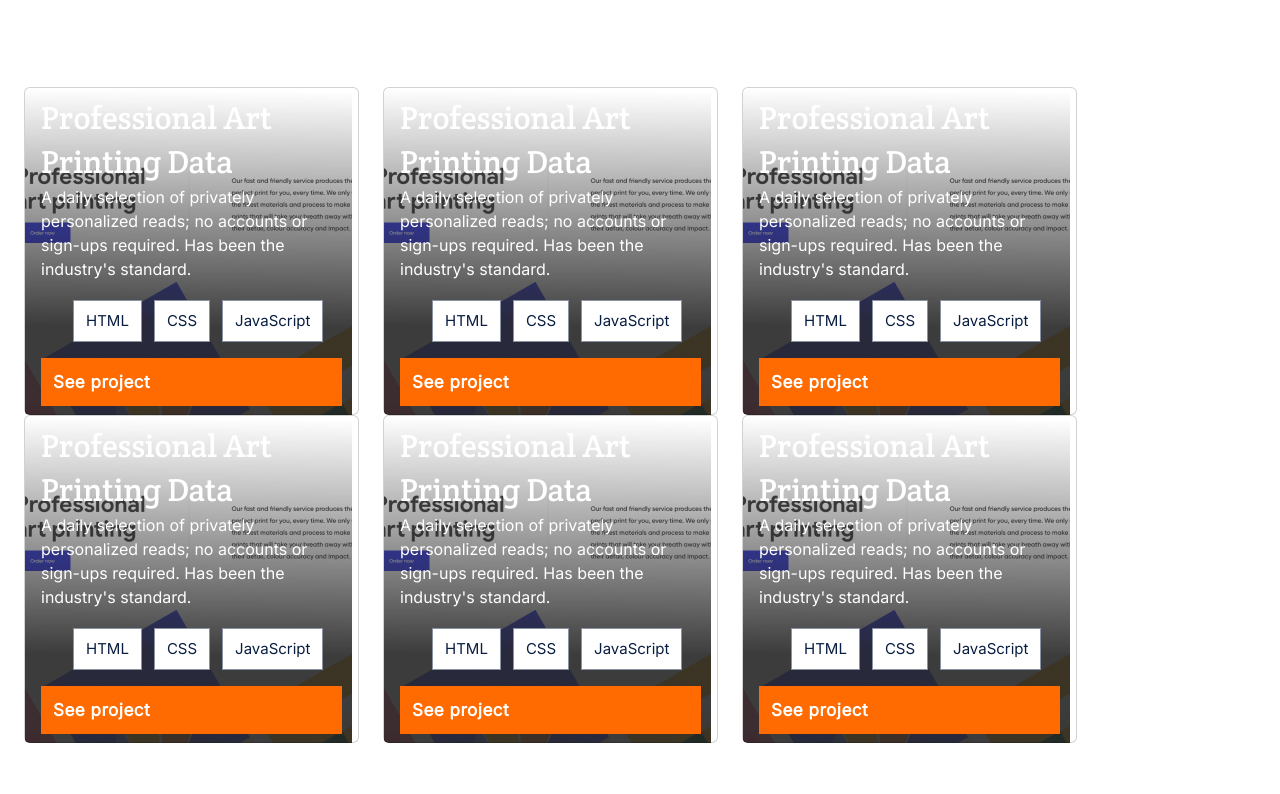
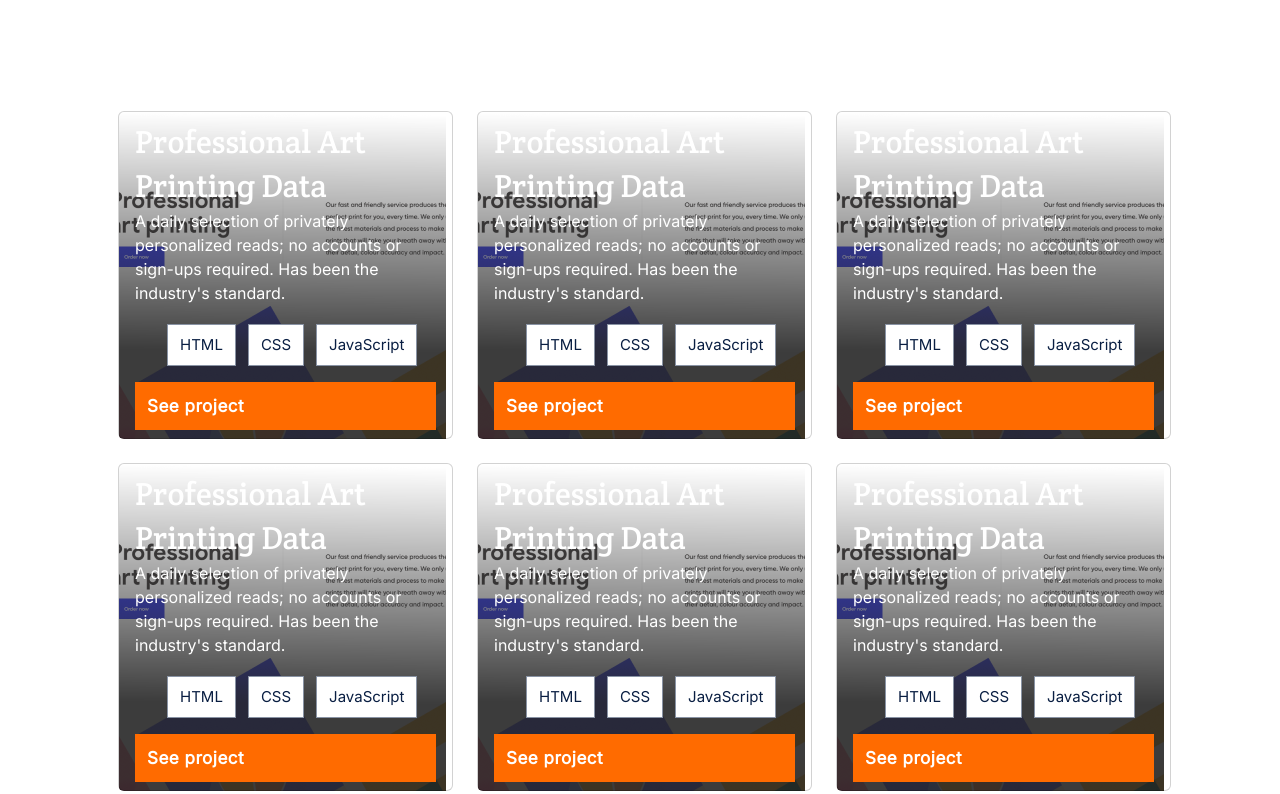
Before and after one commit to K-mone/mobile-setup-portfolio, a website: page index.html in a window 1280 px wide. Shown: the part 1588-2382 px from the top of the page. Drawn offline with nearby package versions, Linux system fonts and the light colour scheme.

Commit message:
Update style for cards

```diff
--- a/style.css
+++ b/style.css
@@ -360,7 +360,7 @@
 
   .grid-container {
     display: grid;
-    padding: 130px 24px;
+    padding: 130px 118px;
     flex-direction: column;
     align-items: center;
     gap: 114px;
@@ -386,6 +386,14 @@
   img {
     width: 100%;
     height: 100%;
+  }
+
+  .card-wrapper {
+    display: flex;
+    flex-direction: column;
+    justify-content: center;
+    align-items: flex-start;
+    gap: 24px;
   }
 
   .card-divider {
```
